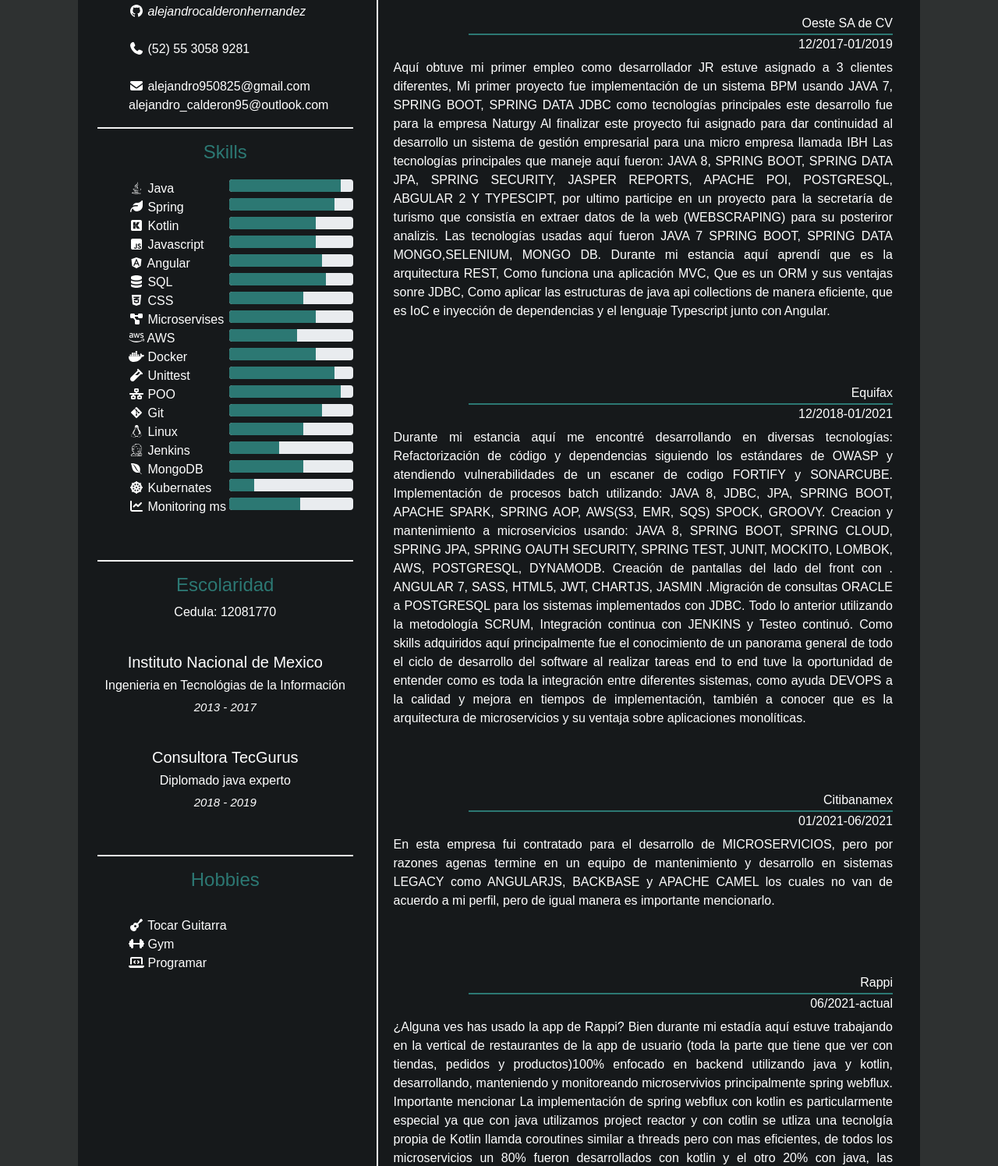
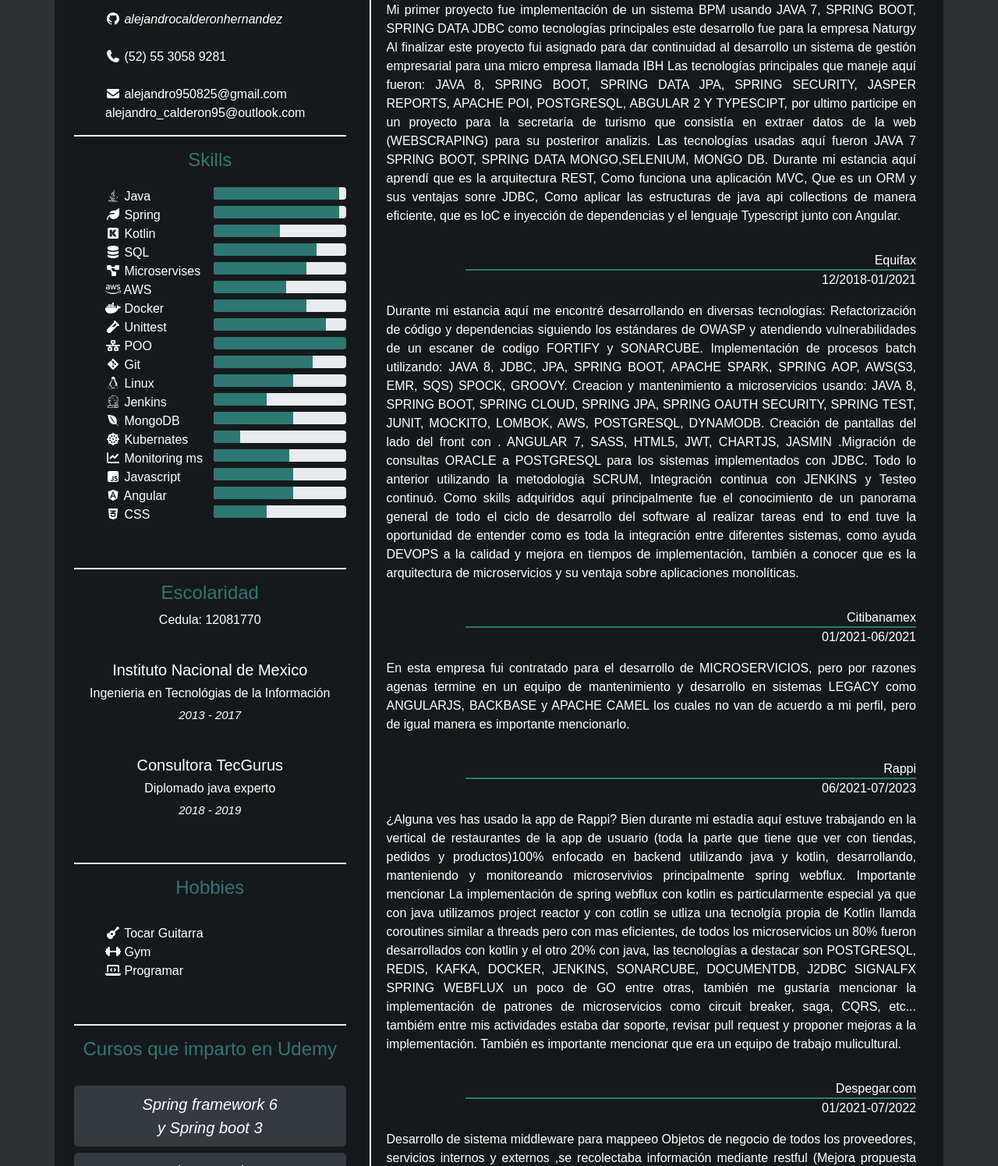
Before and after one commit to alejandrocalderonhernandez/cv, a plain HTML site: page index.html in a window 1280 px wide. Shown: the part 1305-2800 px from the top of the page at 78% size. Drawn offline with Linux system fonts and the light colour scheme.

Commit message:
add despegar and udemy instructor section

```diff
--- a/css/main.css
+++ b/css/main.css
@@ -92,7 +92,7 @@
 
 
 .container {
-    width: 1080px;
+    width: 1280;
     height: auto;
     margin: 30px auto;
     background: #16191B;
@@ -118,7 +118,7 @@
 
 .about-me-info {
     position: relative;
-    top: 150px;
+    top: 160;
     right: 10px;
 }
 
@@ -127,7 +127,6 @@
 }
 
 .timeline {
-    margin: 20px 0px;
     border-top: solid 2px #2c7873;
     position: relative;
     float: right;
@@ -143,17 +142,19 @@
 .timeline-tittle{
     text-align: right;
     position: relative;
-    top: 35px;
+    top: 17px;
+
 }
 
 .timeline-date{
   text-align: right;
+  top: 35px;
 }
 
 .timeline-info {
     position: relative;
     clear: both;
-    bottom: 30px;
+
 }
 
 .timeline-content {
@@ -337,6 +338,13 @@
         position: relative;
     }
 
+
+    .about-me-info {
+        position: relative;
+        top: 180;
+        right: 10px;
+    }
+
     .header-section {
         width: 0%;
         height: 0%;
--- a/index.html
+++ b/index.html
@@ -73,7 +73,7 @@
                             <i class="fab fa-java"></i> Java
                             <div class="progress-section">
                                 <div class="progress">
-                                    <div class="progress-bar progress-bar" style="width: 90%"></div>
+                                    <div class="progress-bar progress-bar" style="width: 95%"></div>
                                 </div>
                             </div>
                         </li>
@@ -82,7 +82,7 @@
                             <i class="fas fa-leaf"></i> Spring
                             <div class="progress-section">
                                 <div class="progress">
-                                    <div class="progress-bar progress-bar" style="width: 85%"></div>
+                                    <div class="progress-bar progress-bar" style="width: 95%"></div>
                                 </div>
                             </div>
                         </li>
@@ -91,25 +91,7 @@
                             <i class="fab fa-brands fa-korvue"></i> Kotlin
                             <div class="progress-section">
                                 <div class="progress">
-                                    <div class="progress-bar progress-bar" style="width: 70%"></div>
-                                </div>
-                            </div>
-                        </li>
-                        <!-- JAVASCRIPT -->
-                        <li>
-                            <i class="fab fa-js-square"></i> Javascript
-                            <div class="progress-section">
-                                <div class="progress">
-                                    <div class="progress-bar progress-bar" style="width: 70%"></div>
-                                </div>
-                            </div>
-                        </li>
-                        <!-- Angular -->
-                        <li>
-                            <i class="fab fa-angular"></i></i> Angular
-                            <div class="progress-section">
-                                <div class="progress">
-                                    <div class="progress-bar progress-bar" style="width: 75%"></div>
+                                    <div class="progress-bar progress-bar" style="width: 50%"></div>
                                 </div>
                             </div>
                         </li>
@@ -119,15 +101,6 @@
                             <div class="progress-section">
                                 <div class="progress">
                                     <div class="progress-bar progress-bar" style="width: 78%"></div>
-                                </div>
-                            </div>
-                        </li>
-                        <!-- CSS -->
-                        <li>
-                            <i class="fab fa-css3-alt"></i> CSS
-                            <div class="progress-section">
-                                <div class="progress">
-                                    <div class="progress-bar progress-bar" style="width: 60%"></div>
                                 </div>
                             </div>
                         </li>
@@ -172,7 +145,7 @@
                             <i class="fas fa-network-wired"></i> POO
                             <div class="progress-section">
                                 <div class="progress">
-                                    <div class="progress-bar progress-bar" style="width: 90%"></div>
+                                    <div class="progress-bar progress-bar" style="width: 100%"></div>
                                 </div>
                         </li>
                         <!-- Git -->
@@ -231,6 +204,33 @@
                             </div>
                         </div>
                         </li>
+                          <!-- JAVASCRIPT -->
+                          <li>
+                            <i class="fab fa-js-square"></i> Javascript
+                            <div class="progress-section">
+                                <div class="progress">
+                                    <div class="progress-bar progress-bar" style="width: 60%"></div>
+                                </div>
+                            </div>
+                        </li>
+                        <!-- Angular -->
+                        <li>
+                            <i class="fab fa-angular"></i></i> Angular
+                            <div class="progress-section">
+                                <div class="progress">
+                                    <div class="progress-bar progress-bar" style="width: 60%"></div>
+                                </div>
+                            </div>
+                        </li>
+                                 <!-- CSS -->
+                                 <li>
+                                    <i class="fab fa-css3-alt"></i> CSS
+                                    <div class="progress-section">
+                                        <div class="progress">
+                                            <div class="progress-bar progress-bar" style="width: 40%"></div>
+                                        </div>
+                                    </div>
+                                </li>
                     </ul>
                     <br>
 
@@ -260,6 +260,28 @@
                         <li> <i class="fas fa-dumbbell"></i> <span id="gym">Gym</span> </li>
                         <li> <i class="fas fa-laptop-code"></i> <span id="code">Programar</span></li>
                     </ul>
+                <br>
+                </div>
+                <!-- Udemy -->
+                <hr>
+                <h4>Cursos que imparto en Udemy</h4>
+                <br>
+                <div class="udemy-section">
+                        <button class="btn btn-dark btn-lg btn-block" onclick="setSpanish()">
+                            <a href="https://www.udemy.com/course/spring-boot-3-y-spring-framework-6-2023">Spring framework 6
+                                <br> y Spring boot 3
+                            </a>
+                        </button>
+                        <button class="btn btn-dark btn-lg btn-block" onclick="setEnglish()">
+                            <a href="https://www.udemy.com/course/spring-security-6-desde-las-bases-hasta-oauth2-y-jwt/">Spring security 6</a>
+                        </button>
+                        <button class="btn btn-dark btn-lg btn-block" onclick="setSpanish()">
+                            <a href="https://www.udemy.com/course/mockito-spring-boot-test-la-guia-definitiva-2023">Mockito y Spring boot test</a>
+                        </button>
+                        <button class="btn btn-dark btn-lg btn-block" onclick="setEnglish()">
+                            <a href="https://www.udemy.com/course/programacion-funcional-expresiones-lambda-y-streams-en-java">Programación funcional y <br> expresiones lambda</a>
+                        </button>
+
 
                 </div>
             </div>
@@ -350,10 +372,10 @@
                 </div>
                 <p class="timeline-tittle">Rappi</p>
                 <div class="timeline">
-                    <p class="timeline-date">06/2021-actual</p>
+                    <p class="timeline-date">06/2021-07/2023</p>
                 </div>
                 <div class="timeline-info">
-                    <p>¿Alguna ves has usado la app de Rappi? Bien durante mi estadía aquí estuve trabajando en la vertical de restaurantes
+                    <p>  ¿Alguna ves has usado la app de Rappi? Bien durante mi estadía aquí estuve trabajando en la vertical de restaurantes
                          de la app de usuario (toda la parte que tiene que ver con tiendas, pedidos y productos)100% enfocado en backend utilizando
                          java y kotlin, desarrollando, manteniendo y monitoreando microservivios principalmente spring webflux. Importante mencionar
                          La implementación de spring webflux con kotlin es particularmente especial ya que con java utilizamos project
@@ -365,13 +387,27 @@
                          y proponer mejoras a la implementación. También es importante mencionar que era un equipo de trabajo mulicultural.
                     </p>
                 </div>
+                <p class="timeline-tittle">Despegar.com</p>
+                <div class="timeline">
+                    <p class="timeline-date">01/2021-07/2022</p>
+                </div>
+                <div class="timeline-info">
+                    <p>  Desarrollo de sistema  middleware para mappeeo Objetos de negocio de todos los proveedores,
+                         servicios internos y externos ,se recolectaba información mediante restful (Mejora propuesta message brokers para servicios internos)
+                         para dicho mappeeo, tencnologias Java 11 y Spring 5 el reto en este trabajo no fueron las tecnologias
+                         si no la lógica de negocio ya que entre terminología, impuestos de cada país, el mundial Qatar,
+                         divisas de países, convenios con hoteles, vuelos, tours,
+                         agencias de viajes y parques de entretenimiento la logica un tanto complicada.
+                         Cada desarrollo se hacía con altos estándares de código aplicando clean code, principios SOLID y patrones de diseño con sus respectivos unit test
+                    </p>
+                </div>
                 <p class="timeline-tittle">Proyecto personal</p>
                 <div class="timeline">
                     <p class="timeline-date">Tiempo libre</p>
                 </div>
                 <div class="timeline-info">
                     <p> Parte de mi tiempo libre me he encontrado diseñando junto a un par de colegas un sistema de
-                        gestión logística se transporte, el sistema tiene una arquitectura 100% de microservicios y etsa
+                        gestión logística se transporte, el sistema tiene una arquitectura 100% de microservicios y esta
                         implementada bajo el ecosistema de SPRING CLOUD, en la parte del frontend esta impementanda con
                         ANGULAR 9 y como infrestrctura se planea una arquitectura cloud native en AWS, Las actividades
                         mas importantes que he tenido han sido: Diseño de la base de datos relacional. Propuesta de
--- a/js/languages.js
+++ b/js/languages.js
@@ -113,8 +113,13 @@
             },
             {
                 tittle:'Rappi',
-                date: '01/2021-07/2021',
+                date: '01/2021-07/2022',
                 description:'¿Alguna ves has usado la app de Rappi? Bien durante mi estadía aquí estuve trabajando en la vertical de restaurantes de la app de usuario (toda la parte que tiene que ver con tiendas, pedidos y productos)100% enfocado en backend utilizando java y kotlin, desarrollando, manteniendo y monitoreando microservivios principalmente spring webflux. Importante mencionar La implementación de spring webflux con kotlin es particularmente especial ya que con java utilizamos project reactor y con cotlin se utliza una tecnolgía propia de Kotlin llamda coroutines similar a threads pero con mas eficientes, de todos los microservicios un 80% fueron desarrollados con kotlin y el otro 20% con java, las tecnologías a destacar son POSTGRESQL, REDIS, KAFKA, DOCKER, JENKINS, SONARCUBE, DOCUMENTDB, J2DBC SIGNALFX SPRING WEBFLUX un poco de GO entre otras, también me gustaría mencionar la implementación de patrones de microservicios como circuit breaker, saga, CQRS, etc... tambiém entre mis actividades estaba dar soporte, revisar pull request y proponer mejoras a la implementación. También es importante mencionar que era un equipo de trabajo mulicultural.'
+            },
+            {
+                tittle: 'Despegar.com',
+                date: '07/2022-actual',
+                description: 'Desarrollo de sistema  middleware para mappeeo Objetos de negocio de todos los proveedores, servicios internos y externos ,se recolectaba información mediante restful (Mejora propuesta message brokers para servicios internos) para dicho mappeeo, tencnologias Java 11 y Spring 5 el reto en este trabajo no fueron las tecnologias si no la lógica de negocio ya que entre terminología, impuestos de cada país, el mundial Qatar, divisas de países, convenios con hoteles, vuelos, tours, agencias de viajes y parques de entretenimiento la logica un tanto complicada. Cada desarrollo se hacía con altos estándares de código aplicando clean code, principios SOLID y patrones de diseño con sus respectivos unit test'
             },
             {
                 tittle:'Proyecto personal',
@@ -246,6 +251,11 @@
                 description:'Well, during my stay here I was working on the restaurant vertical of the user app (all the part that has to do with stores, orders and products) 100% focused on backend using java and kotlin, developing, maintaining and monitoring microservices mainly spring webflux. Important to mention The implementation of spring webflux with kotlin is particularly special since with java we use project reactor and with cotlin we use a proprietary Kotlin technology called coroutines similar to threads but with more efficiency, 80% of all microservices were developed with kotlin and the other 20% with java, the technologies to highlight are POSTGRESQL, REDIS, KAFKA, DOCKER, JENKINS, SONARCUBE, DOCUMENTDB, J2DBC SIGNALFX SPRING WEBFLUX a bit of GO among others, I would also like to mention the implementation of microservice patterns such as circuit breaker, saga, CQRS, etc... also among my activities was giving support, reviewing pull request and proposing improvements to the implementation. It is also important to mention that it was a multicultural work team.'
             },
             {
+                tittle: 'Despegar.com',
+                date: '07/2022-actual',
+                description:'Development of a middleware system for mapping business objects from all providers, internal and external services, information was collected through restful (Proposed improvement message brokers for internal services) for said mapping, Java 11 and Spring 5 technologies, the challenge in this work were not the technologies if not the business logic since between terminology, taxes of each country, the Qatar world cup, country currencies, agreements with hotels, flights, tours, travel agencies and entertainment parks the logic is somewhat complicated. Each development was done with high code standards applying clean code, SOLID principles and design patterns with their respective unit tests.'
+            },
+            {
                 tittle:'Personal project',
                 date: 'Free time',
                 description:'Part of my free time I have found myself developing together with a couple of colleagues a transport logistics management system, the system has a 100% microservices architecture and it is implemented under the SPRING CLOUD ecosystem, in the frontend part it is implemented with ANGULAR 9 and as an infrastructure a cloud native architecture is planned in AWS, The most important activities I have had have been: Design of the relational database. Micro-services architecture design proposal. OAUTH2 Authentication Implementation. Angular screen design proposal. APACHE KAFKA test implementation.'
```
